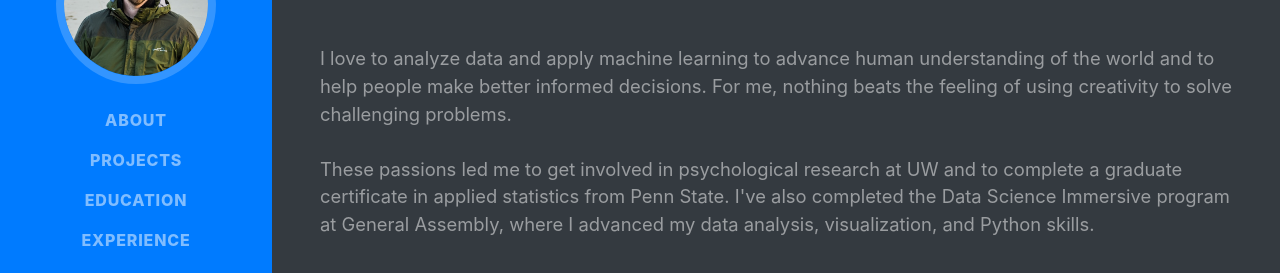
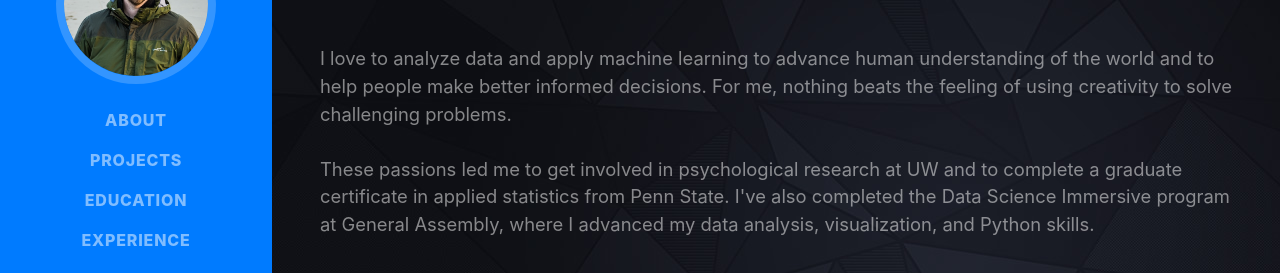
Before and after one commit to zachdg7/zachdg7.github.io, a website with bundled scripts: page index.html in a window 1280 px wide. Shown: the part 272-545 px from the top of the page. Built offline with nearby package versions, Linux system fonts and the light colour scheme; a web font is replaced by a local one.

Commit message:
Updating

```diff
--- a/index.html
+++ b/index.html
@@ -22,9 +22,21 @@
     <!-- Custom styles for this template -->
     <link href="css/resume.min.css" rel="stylesheet">
 
+    <style>
+    body {
+            background-image: url("img/abstract_black.jpg");
+            background-attachment:fixed;
+    }
+    </style>
+
   </head>
 
   <body id="page-top">
+    <!-- <style>
+    body {
+            background-image: url("img/stone_wall.jpg");
+    }
+    </style> -->
 
     <nav class="navbar navbar-expand-lg navbar-dark bg-primary fixed-top" id="sideNav">
       <a class="navbar-brand js-scroll-trigger" href="#page-top">
@@ -60,7 +72,9 @@
       </div>
     </nav>
 
-    <div class="container-fluid p-0 bg-dark"> <!-- bg-primary-->
+
+
+    <div class="container-fluid p-0" > <!-- transparent background="img/stone_wall.jpg" style="background-color:#424949;" bg-primary-->
 
       <section class="resume-section p-3 p-lg-5 d-flex d-column" id="about">
         <div class="my-auto">
```
Also changed, not shown: img/abstract_black.jpg (added).
